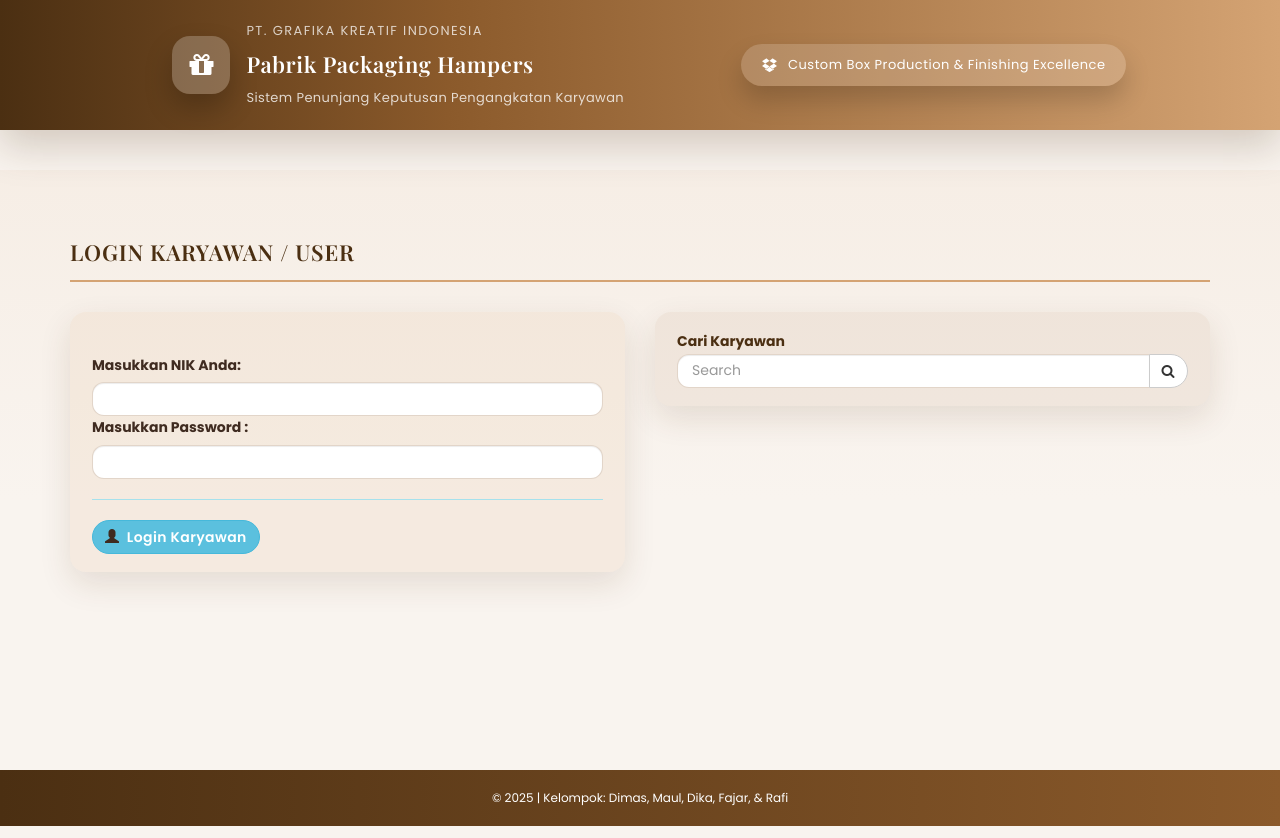
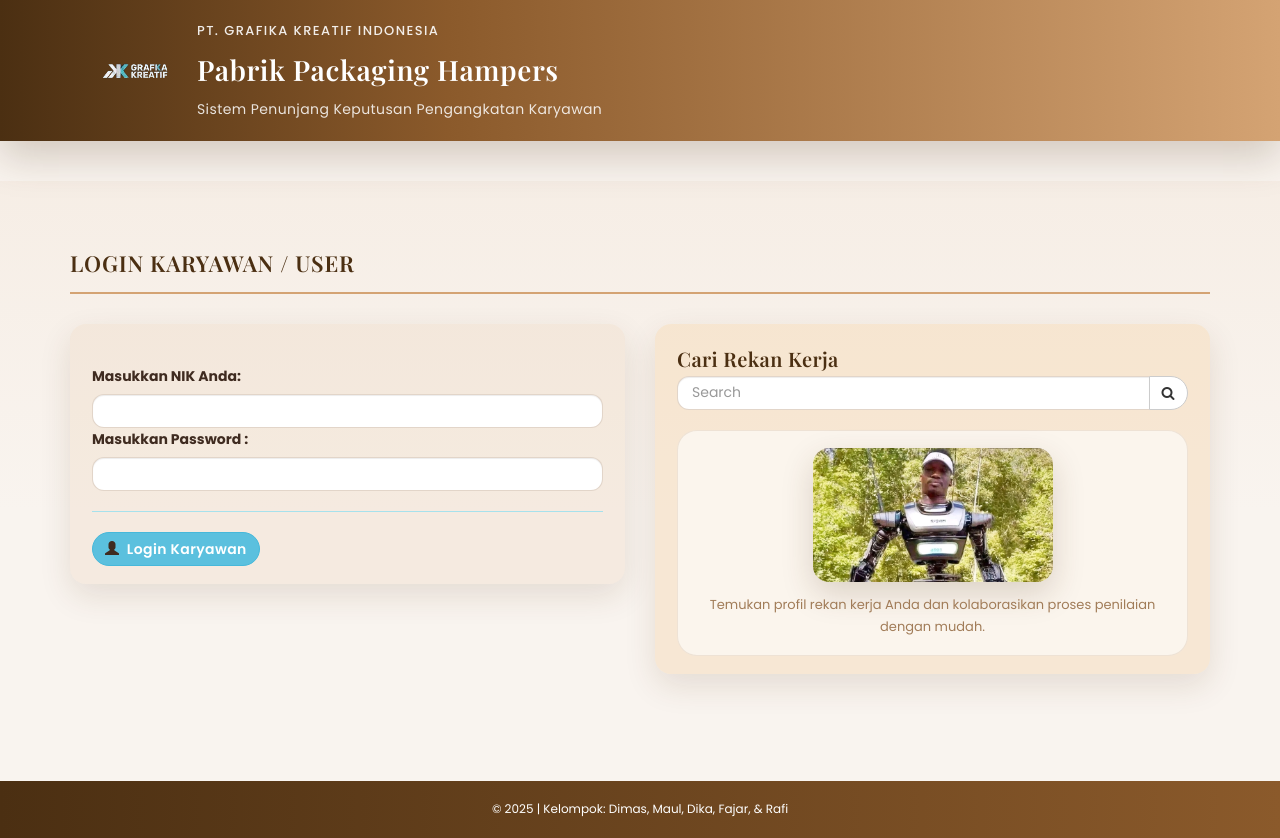
Before and after one commit to dimasfalif/TugasQA, a PHP site: page /lg_kar.php in a window 1280 px wide. Run offline with PHP 8.4, Linux system fonts and the light colour scheme; some libraries are stand-ins or nearby versions.

Commit message:
final style

```diff
--- a/assets/css/style.css
+++ b/assets/css/style.css
@@ -1,4 +1,4 @@
-@import url('https://fonts.googleapis.com/css2?family=Poppins:wght@400;500;600;700&family=Playfair+Display:wght@600&display=swap');
+@import url("https://fonts.googleapis.com/css2?family=Poppins:wght@400;500;600;700&family=Playfair+Display:wght@600&display=swap");
 
 :root {
   --color-primary: #8b5a2b;
@@ -14,7 +14,7 @@
 }
 
 body {
-    font-family: 'Poppins', sans-serif;
+  font-family: "Poppins", sans-serif;
   line-height: 1.7;
   background: var(--color-background);
   color: var(--color-text);
@@ -26,7 +26,7 @@ h2,
 h3,
 h4,
 h5 {
-    font-family: 'Playfair Display', serif;
+  font-family: "Playfair Display", serif;
   color: var(--color-primary-dark);
   margin-bottom: 16px;
 }
@@ -35,7 +35,7 @@ p,
 span,
 label,
 li {
-    font-family: 'Poppins', sans-serif;
+  font-family: "Poppins", sans-serif;
   color: var(--color-text);
 }
 
@@ -84,7 +84,12 @@ a:focus {
   content: "";
   position: absolute;
   inset: 0;
-    background: linear-gradient(180deg, rgba(212, 163, 115, 0.08) 0%, rgba(249, 244, 239, 0.9) 55%, rgba(249, 244, 239, 1) 100%);
+  background: linear-gradient(
+    180deg,
+    rgba(212, 163, 115, 0.08) 0%,
+    rgba(249, 244, 239, 0.9) 55%,
+    rgba(249, 244, 239, 1) 100%
+  );
   z-index: -1;
 }
 
@@ -154,7 +159,11 @@ a:focus {
 }
 
 .progress-bar {
-    background: linear-gradient(135deg, var(--color-primary) 0%, var(--color-secondary) 100%);
+  background: linear-gradient(
+    135deg,
+    var(--color-primary) 0%,
+    var(--color-secondary) 100%
+  );
 }
 
 .login-icon {
@@ -246,7 +255,12 @@ header {
 }
 
 .navbar-inverse.set-radius-zero {
-    background: linear-gradient(90deg, var(--color-primary-dark) 0%, var(--color-primary) 35%, var(--color-secondary) 100%);
+  background: linear-gradient(
+    90deg,
+    var(--color-primary-dark) 0%,
+    var(--color-primary) 35%,
+    var(--color-secondary) 100%
+  );
   border-color: transparent;
 }
 
@@ -261,7 +275,7 @@ header {
 
 .navbar-header .page-head {
   color: #fff;
-    font-family: 'Playfair Display', serif;
+  font-family: "Playfair Display", serif;
   font-size: 22px;
   font-weight: 600;
   letter-spacing: 0.8px;
@@ -282,7 +296,7 @@ header {
 .brand-bar .container {
   display: flex;
   align-items: center;
-    justify-content: space-between;
+  justify-content: flex-start;
   padding: 20px 0;
   flex-wrap: wrap;
   gap: 16px;
@@ -291,6 +305,7 @@ header {
 .brand-header {
   display: flex;
   align-items: center;
+  justify-content: flex-start;
   gap: 18px;
 }
 
@@ -301,17 +316,14 @@ header {
   color: #fff;
 }
 
-.brand-icon {
-    height: 58px;
-    width: 58px;
-    border-radius: 18px;
-    background: rgba(255, 255, 255, 0.22);
-    display: flex;
-    align-items: center;
-    justify-content: center;
-    font-size: 28px;
-    color: #fff;
-    box-shadow: 0 14px 28px rgba(0, 0, 0, 0.22);
+.brand-logo {
+    height: 92px;
+    width: auto;
+    border-radius: 0;
+    object-fit: contain;
+    box-shadow: none;
+    border: none;
+    margin: -12px 0;
 }
 
 .brand-text {
@@ -324,43 +336,22 @@ header {
   font-size: 13px;
   text-transform: uppercase;
   letter-spacing: 1.4px;
-    color: rgba(255, 255, 255, 0.75);
+  color: rgba(255, 255, 255, 0.9);
+  font-weight: 500;
 }
 
 .brand-title {
-    font-size: 22px;
+  font-size: 28px;
   font-weight: 600;
   letter-spacing: 0.6px;
   color: #fff;
-    font-family: 'Playfair Display', serif;
+  font-family: "Playfair Display", serif;
 }
 
 .brand-slogan {
-    font-size: 13px;
-    color: rgba(255, 255, 255, 0.78);
+  font-size: 14px;
+  color: rgba(255, 255, 255, 0.85);
   letter-spacing: 0.4px;
-}
-
-.brand-motto {
-    display: flex;
-    align-items: center;
-}
-
-.brand-badge {
-    display: inline-flex;
-    align-items: center;
-    gap: 10px;
-    background: rgba(255, 255, 255, 0.16);
-    padding: 10px 20px;
-    border-radius: 999px;
-    font-size: 13px;
-    letter-spacing: 0.5px;
-    color: #fff;
-    box-shadow: 0 14px 26px rgba(0, 0, 0, 0.18);
-}
-
-.brand-badge i {
-    font-size: 16px;
 }
 
 .menu-section {
@@ -400,12 +391,155 @@ header {
   gap: 8px;
 }
 
+/* Data table enhancements for a cleaner admin UI */
+.table {
+  border-collapse: separate !important;
+  border-spacing: 0;
+  background: var(--color-card-bg);
+  border-radius: 18px;
+  overflow: hidden;
+  box-shadow: 0 16px 34px rgba(79, 48, 20, 0.15);
+}
+
+.table thead th {
+  background: linear-gradient(
+    90deg,
+    var(--color-primary-dark) 0%,
+    var(--color-primary) 60%,
+    var(--color-secondary) 100%
+  );
+  color: #fff;
+  border: none !important;
+  text-transform: uppercase;
+  letter-spacing: 0.6px;
+  font-size: 13px;
+  font-weight: 600;
+  padding: 14px 18px;
+}
+
+.table tbody td,
+.table tbody th {
+  border: none !important;
+  padding: 14px 18px;
+  vertical-align: middle;
+  background: transparent;
+}
+
+.table tbody tr {
+  border-bottom: 1px solid rgba(139, 90, 43, 0.08);
+  transition: background 0.2s ease, transform 0.2s ease;
+}
+
+.table tbody tr:last-child {
+  border-bottom: none;
+}
+
+.table-hover tbody tr:hover,
+.table tbody tr:hover {
+  background: rgba(212, 163, 115, 0.12);
+  transform: translateY(-1px);
+}
+
+.table-striped > tbody > tr:nth-of-type(odd) {
+  background: rgba(244, 215, 178, 0.16);
+}
+
+.table-bordered {
+  border: none !important;
+}
+
+.table-responsive {
+    border-radius: 22px;
+    background: transparent;
+}
+
+.alert-search {
+    background: rgba(244, 215, 178, 0.45);
+    border-radius: 24px;
+    border: 1px solid rgba(139, 90, 43, 0.18);
+    padding: 28px;
+    box-shadow: 0 18px 40px rgba(79, 48, 20, 0.15);
+    position: relative;
+    overflow: hidden;
+}
+
+.login-search-header strong {
+    font-family: 'Playfair Display', serif;
+    font-size: 20px;
+    color: var(--color-primary-dark);
+    letter-spacing: 0.4px;
+}
+
+.login-search-form {
+    margin-bottom: 20px;
+}
+
+.login-gif-wrapper {
+    background: rgba(255, 255, 255, 0.6);
+    border-radius: 20px;
+    padding: 18px;
+    text-align: center;
+    box-shadow: inset 0 0 0 1px rgba(139, 90, 43, 0.12);
+}
+
+.login-gif {
+    width: 100%;
+    max-width: 240px;
+    border-radius: 16px;
+    object-fit: cover;
+    margin-bottom: 12px;
+    box-shadow: 0 12px 32px rgba(79, 48, 20, 0.18);
+}
+
+.login-gif-caption {
+    font-size: 13px;
+    color: var(--color-muted);
+    margin: 0;
+}
+
+.dataTables_wrapper .dataTables_filter input,
+.dataTables_wrapper .dataTables_length select {
+    border-radius: 999px;
+    border: 1px solid rgba(139, 90, 43, 0.18);
+    padding: 8px 16px;
+  box-shadow: none;
+  background: #fff;
+}
+
+.dataTables_wrapper .dataTables_filter input:focus,
+.dataTables_wrapper .dataTables_length select:focus {
+  border-color: var(--color-primary);
+  outline: none;
+}
+
+.dataTables_wrapper .dataTables_paginate .paginate_button {
+  border-radius: 999px !important;
+  border: none !important;
+  margin: 0 4px;
+  padding: 8px 14px;
+  color: var(--color-primary);
+  background: rgba(139, 90, 43, 0.1);
+  font-weight: 500;
+}
+
+.dataTables_wrapper .dataTables_paginate .paginate_button.current,
+.dataTables_wrapper .dataTables_paginate .paginate_button:hover {
+  background: var(--color-primary) !important;
+  color: #fff !important;
+  box-shadow: 0 8px 18px rgba(79, 48, 20, 0.18);
+}
+
+.dataTables_wrapper .dataTables_info {
+  color: var(--color-muted);
+  padding-top: 12px;
+}
+
 .menu-subtitle i {
   color: var(--color-primary);
 }
 
 .menu-title {
-    font-family: 'Playfair Display', serif;
+  font-family: "Playfair Display", serif;
   font-size: 20px;
   color: var(--color-primary-dark);
   margin: 0;
@@ -489,7 +623,11 @@ footer {
   padding: 18px 0;
   color: #fff;
   font-size: 12px;
-    background: linear-gradient(90deg, var(--color-primary-dark) 0%, var(--color-primary) 100%);
+  background: linear-gradient(
+    90deg,
+    var(--color-primary-dark) 0%,
+    var(--color-primary) 100%
+  );
   text-align: center;
 }
 
@@ -540,14 +678,18 @@ footer a:hover {
 }
 
 .panel-primary > .panel-heading {
-    background: linear-gradient(135deg, rgba(139, 90, 43, 0.95) 0%, rgba(212, 163, 115, 0.95) 100%);
+  background: linear-gradient(
+    135deg,
+    rgba(139, 90, 43, 0.95) 0%,
+    rgba(212, 163, 115, 0.95) 100%
+  );
   border: none;
   color: #fff;
   padding: 24px 26px;
 }
 
 .panel-primary > .panel-heading .huge {
-    font-family: 'Playfair Display', serif;
+  font-family: "Playfair Display", serif;
   font-size: 38px;
 }
 
@@ -601,7 +743,11 @@ footer a:hover {
   font-size: 30px;
   margin-bottom: 20px;
   color: #fff;
-    background: linear-gradient(135deg, rgba(255, 255, 255, 0.25) 0%, rgba(139, 90, 43, 0.25) 100%);
+  background: linear-gradient(
+    135deg,
+    rgba(255, 255, 255, 0.25) 0%,
+    rgba(139, 90, 43, 0.25) 100%
+  );
 }
 
 .dashboard-div-wrapper {
@@ -690,7 +836,11 @@ hr {
 }
 
 .dashboard-hero {
-    background: linear-gradient(135deg, rgba(139, 90, 43, 0.95) 0%, rgba(212, 163, 115, 0.92) 65%);
+  background: linear-gradient(
+    135deg,
+    rgba(139, 90, 43, 0.95) 0%,
+    rgba(212, 163, 115, 0.92) 65%
+  );
   border-radius: 28px;
   padding: 44px 48px;
   color: #fff;
@@ -707,7 +857,11 @@ hr {
   right: -50px;
   width: 220px;
   height: 220px;
-    background: radial-gradient(circle at center, rgba(255, 240, 220, 0.65) 0%, rgba(255, 240, 220, 0) 65%);
+  background: radial-gradient(
+    circle at center,
+    rgba(255, 240, 220, 0.65) 0%,
+    rgba(255, 240, 220, 0) 65%
+  );
 }
 
 .dashboard-hero::before {
@@ -717,11 +871,15 @@ hr {
   left: -80px;
   width: 260px;
   height: 260px;
-    background: radial-gradient(circle at center, rgba(255, 240, 220, 0.35) 0%, rgba(255, 240, 220, 0) 60%);
+  background: radial-gradient(
+    circle at center,
+    rgba(255, 240, 220, 0.35) 0%,
+    rgba(255, 240, 220, 0) 60%
+  );
 }
 
 .dashboard-hero .hero-title {
-    font-family: 'Playfair Display', serif;
+  font-family: "Playfair Display", serif;
   font-size: 32px;
   margin-bottom: 16px;
   color: #fff;
@@ -794,7 +952,11 @@ hr {
   content: "";
   position: absolute;
   inset: 0;
-    background: linear-gradient(135deg, rgba(212, 163, 115, 0.1) 0%, rgba(118, 78, 43, 0.15) 100%);
+  background: linear-gradient(
+    135deg,
+    rgba(212, 163, 115, 0.1) 0%,
+    rgba(118, 78, 43, 0.15) 100%
+  );
   opacity: 0;
   transition: opacity 0.3s ease;
 }
@@ -836,7 +998,7 @@ hr {
 }
 
 .stat-card-number {
-    font-family: 'Playfair Display', serif;
+  font-family: "Playfair Display", serif;
   font-size: 36px;
   font-weight: 600;
   display: block;
@@ -873,7 +1035,11 @@ hr {
 }
 
 .stat-card.secondary {
-    background: linear-gradient(135deg, rgba(244, 215, 178, 0.25) 0%, rgba(255, 255, 255, 0.9) 100%);
+  background: linear-gradient(
+    135deg,
+    rgba(244, 215, 178, 0.25) 0%,
+    rgba(255, 255, 255, 0.9) 100%
+  );
 }
 
 @media (max-width: 991px) {
--- a/header.php
+++ b/header.php
@@ -43,9 +43,7 @@
                     <span class="icon-bar"></span>
                 </button>
                 <div class="brand-identity">
-                    <div class="brand-icon">
-                        <i class="fa fa-gift"></i>
-                    </div>
+                    <img src="assets/img/dim.png" alt="Logo PT. Grafika Kreatif Indonesia" class="brand-logo">
                     <div class="brand-text">
                         <span class="brand-subtitle">PT. Grafika Kreatif Indonesia</span>
                         <span class="brand-title">Pabrik Packaging Hampers</span>
@@ -53,11 +51,5 @@
                     </div>
                 </div>
             </div>
-            <div class="brand-motto hidden-xs hidden-sm">
-                <span class="brand-badge">
-                    <i class="fa fa-dropbox"></i>
-                    Custom Box Production &amp; Finishing Excellence
-                </span>
-            </div>
         </div>
     </div>
--- a/lg_kar.php
+++ b/lg_kar.php
@@ -14,8 +14,8 @@ session_start();
       </div>
       <div class="row">
 
-        <div class="col-md-6">
-          <div class="alert alert-info">
+        <div class="col-md-6 login-column">
+          <div class="alert alert-info login-card">
           <br />
           <?php if (isset($_GET['error_login']) && $_GET['error_login']==1): ?>
             <div class="alert alert-danger">
@@ -43,10 +43,12 @@ session_start();
           </div>
         </div>
 
-        <div class="col-md-6">
-          <div class="alert alert-success">
-            <strong> Cari Karyawan</strong>
-            <form method="get" action="cari_karyawan.php">
+        <div class="col-md-6 login-column">
+          <div class="alert alert-search login-card">
+            <div class="login-search-header">
+              <strong>Cari Rekan Kerja</strong>
+            </div>
+            <form method="get" action="cari_karyawan.php" class="login-search-form">
               <div class="input-group">
                 <input type="text" class="form-control" name="nama" placeholder="Search">
                 <div class="input-group-btn">
@@ -56,6 +58,10 @@ session_start();
                 </div>
                </div>
             </form>
+            <div class="login-gif-wrapper">
+              <img src="assets/img/ambatron.jpg" alt="Ilustrasi kolaborasi karyawan" class="login-gif">
+              <p class="login-gif-caption">Temukan profil rekan kerja Anda dan kolaborasikan proses penilaian dengan mudah.</p>
+            </div>
           </div>
         </div>
 
--- a/menu.php
+++ b/menu.php
@@ -12,11 +12,6 @@ $user_level = $_SESSION['level'] ?? 'user';
             <div class="menu-header-left">
                 <span class="menu-subtitle"><i class="fa fa-industry"></i> Console Produksi</span>
                 <h3 class="menu-title">Navigasi Operasional Pabrik</h3>
-            </div>
-            <div class="menu-badges hidden-xs hidden-sm">
-                <span class="menu-badge"><i class="fa fa-cube"></i> Desain Box Premium</span>
-                <span class="menu-badge"><i class="fa fa-magic"></i> Finishing Hampers</span>
-                <span class="menu-badge"><i class="fa fa-truck"></i> Distribusi Tepat Waktu</span>
             </div>
         </div>
         <div class="row">
```
Also changed, not shown: index.php (+5 -3 lines), login.php (+9 -3 lines), assets/img/ambatron.jpg (added), assets/img/dim.png (added), assets/img/tangga.gif (added), db/db_spk.sql (renamed from db/db_spk (3).sql), 2 other files. Lines whose indentation alone changed are shown as unchanged.
